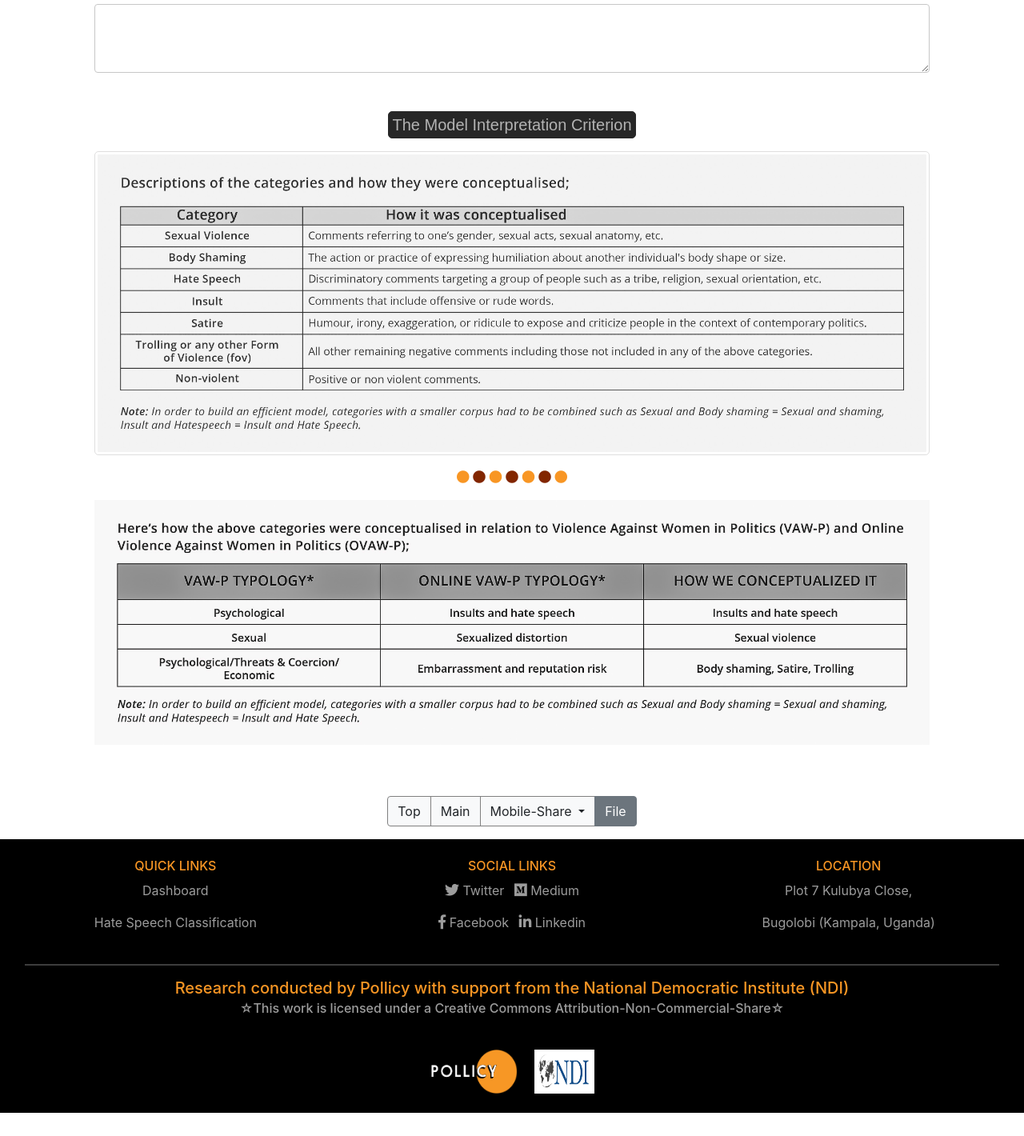
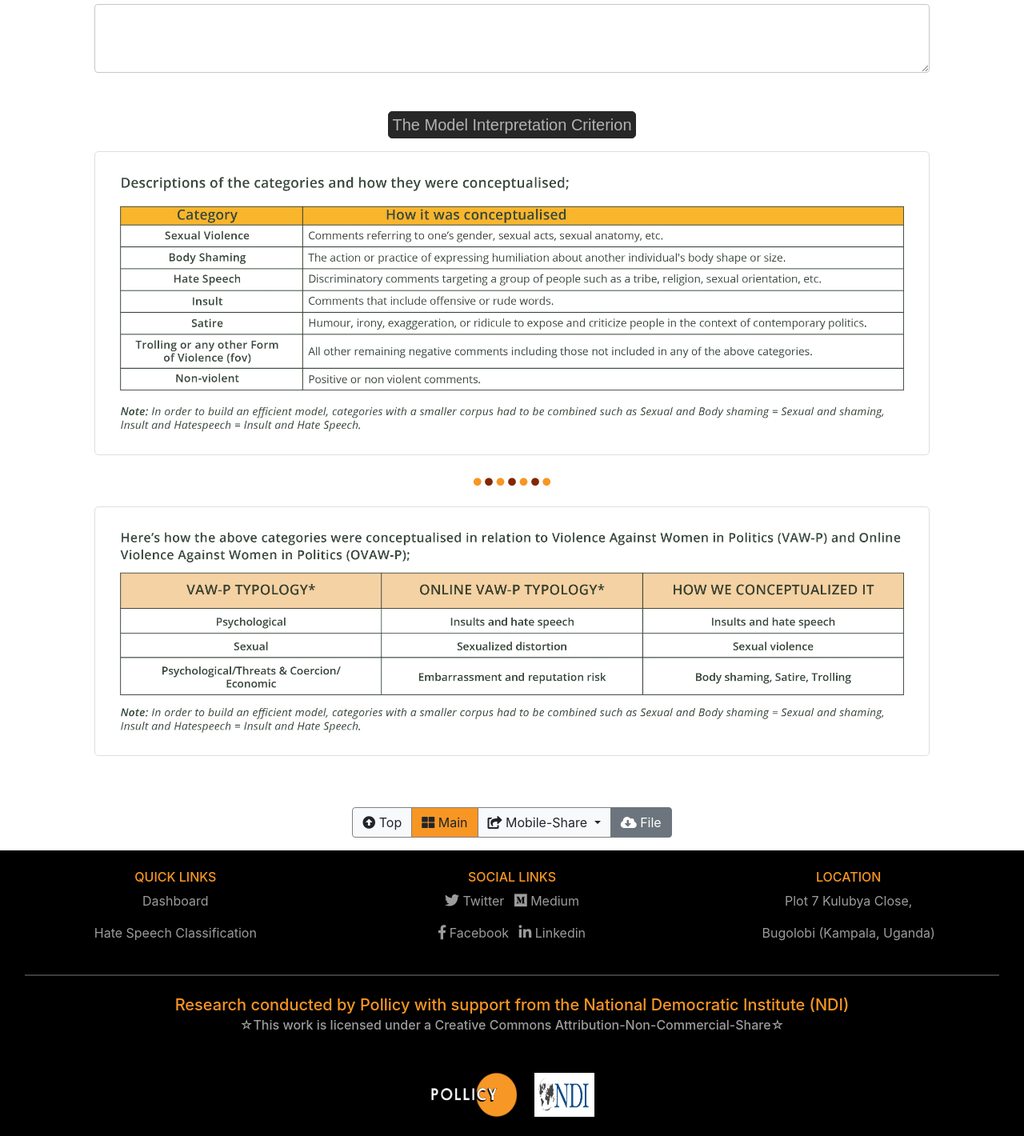
Before and after one commit to frankTheCodeBoy/PollicyDashboard, a Django app: page /hate_speech/ in a window 1280 px wide. Shown: the part 446-1866 px from the top of the page at 80% size. Before the commit the page ends 1837 px from the top, so only its background shows below. Run offline with Django 4.2, Linux system fonts and the light colour scheme; some libraries are stand-ins or nearby versions.

Commit message:
hate speech clf

```diff
--- a/templates/pollicy_app/base.html
+++ b/templates/pollicy_app/base.html
@@ -55,7 +55,7 @@
                 </div>
             </div>
             <hr>
-            <p>
+            <p class="p-2">
             <span class="h5" style="color: #f89624;">
                 Research conducted by Pollicy with support from the National Democratic Institute (NDI)
             </span><br>
--- a/templates/pollicy_app/hatespeech.html
+++ b/templates/pollicy_app/hatespeech.html
@@ -31,16 +31,23 @@
 <div class="mt-3 ml-box">
     <img src="{% static 'images/modelclf1.jpg' %}" width="100%">
 </div>
-<div class="text-center mt-3">
-    <i class="fa fa-circle" aria-hidden="true" style="color:#f89624;"></i>
-    <i class="fa fa-circle" aria-hidden="true" style="color:#822600;"></i>
-    <i class="fa fa-circle" aria-hidden="true" style="color:#f89624;"></i>
-    <i class="fa fa-circle" aria-hidden="true" style="color:#822600;"></i>
-    <i class="fa fa-circle" aria-hidden="true" style="color:#f89624;"></i>
-    <i class="fa fa-circle" aria-hidden="true" style="color:#822600;"></i>
-    <i class="fa fa-circle" aria-hidden="true" style="color:#f89624;"></i>
+<div id="dots" class="p-1 mt-3 text-center">
+    <i class="fa fa-circle" aria-hidden="true"
+        style="color:#f89624;font-size:x-small;"></i>
+    <i class="fa fa-circle" aria-hidden="true"
+        style="color:#822600;font-size:x-small;"></i>
+    <i class="fa fa-circle" aria-hidden="true"
+        style="color:#f89624;font-size:x-small;"></i>
+    <i class="fa fa-circle" aria-hidden="true"
+        style="color:#822600;font-size:x-small;"></i>
+    <i class="fa fa-circle" aria-hidden="true"
+        style="color:#f89624;font-size:x-small;"></i>
+    <i class="fa fa-circle" aria-hidden="true"
+        style="color:#822600;font-size:x-small;"></i>
+    <i class="fa fa-circle" aria-hidden="true"
+        style="color:#f89624;font-size:x-small;"></i>
 </div>
-<div class="mt-3 ml-box2">
+<div class="mt-3 ml-box">
     <img src="{% static 'images/modelclf2.jpg' %}" width="100%">
 </div>
 </div>
@@ -48,22 +55,31 @@
 <div class="container p-3 text-center mt-0">
 <div class="btn-group" role="group" aria-label="Button group with nested dropdown">
     <button type="button" class="btn btn-light"
-        style="border: 1px solid gray;">Top</button>
+        style="border: 1px solid gray;">
+        <i class="fas fa-arrow-alt-circle-up"></i>
+        Top</button>
     <button type="button" class="btn btn-light"
-        style="border: 1px solid gray;">Main</button>
+        style="border: 1px solid gray;background-color:#f89624;">
+        <i class="fas fa-th-large"></i>
+        Main</button>
 
     <div class="btn-group" role="group">
       <button id="btnGroupDrop1" style="border: 1px solid gray;"
         type="button" class="btn btn-light dropdown-toggle"
         data-toggle="dropdown" aria-haspopup="true" aria-expanded="false">
+        <i class="fa fa-share-square"></i>
         Mobile-Share
       </button>
       <div class="dropdown-menu" aria-labelledby="btnGroupDrop1">
-        <a class="dropdown-item" href="#">Facebook</a>
-        <a class="dropdown-item" href="#">Twitter</a>
+        <a class="dropdown-item" href="#">
+            <i class="fab fa-facebook"></i> Facebook</a>
+        <a class="dropdown-item" href="#">
+            <i class="fab fa-twitter"></i> Twitter</a>
       </div>
     </div>
-    <button type="button" class="btn btn-secondary">File</button>
+    <button type="button" class="btn btn-secondary">
+        <i class="fas fa-cloud-download-alt"></i>
+        File</button>
 </div>
 </div>
 {% endblock %}
```
Also changed, not shown: static/images/modelclf1.jpg, static/images/modelclf2.jpg.
